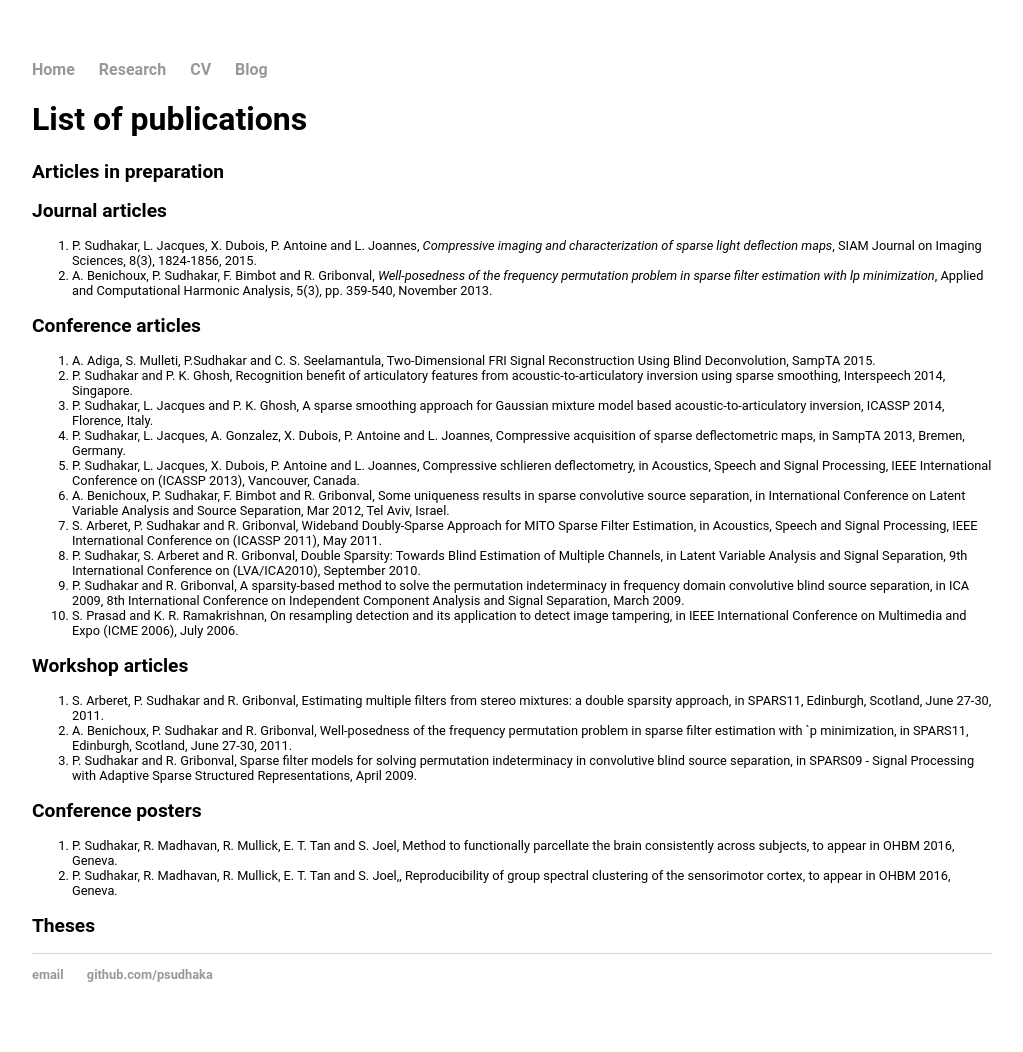
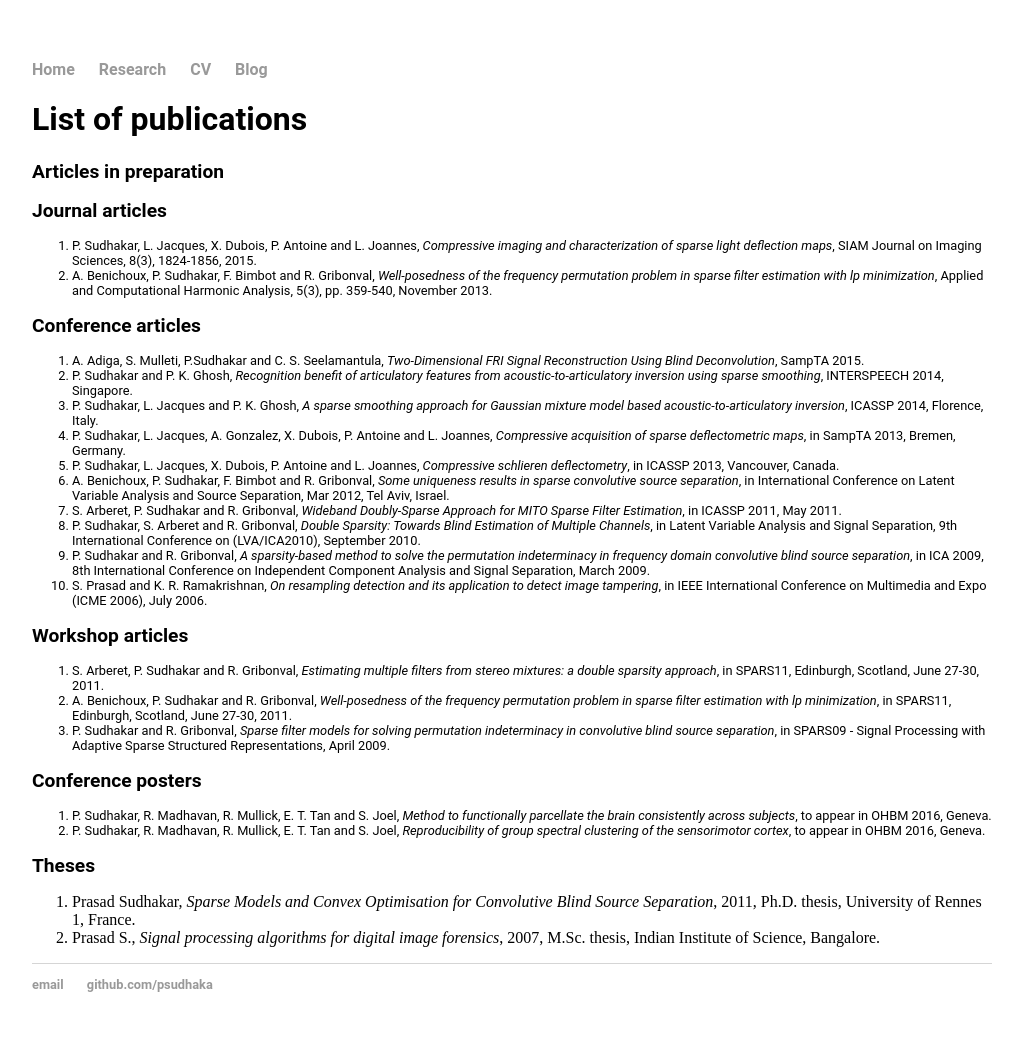
Before and after one commit to psudhaka/psudhaka.github.io, a Jekyll site: the page built from research.html, in a window 1280 px wide. Shown: the whole page, without its empty margins (128-1151 px from the left). Built offline with Jekyll 4.4.1, drawn with Linux system fonts in a browser that asks for light colours.

Commit message:
Update research.html
Added theses

```diff
--- a/research.html
+++ b/research.html
@@ -20,47 +20,51 @@ title: Prasad Sudhakar
 
 	<ol class="a">
 
-<li>A. Adiga, S. Mulleti, P.Sudhakar and C. S. Seelamantula, Two-Dimensional FRI Signal Reconstruction Using Blind Deconvolution, SampTA 2015.</li>
-<li> P. Sudhakar and P. K. Ghosh, Recognition benefit of articulatory features from acoustic-to-articulatory inversion using sparse smoothing, Interspeech 2014, Singapore.</li>
-<li> P. Sudhakar, L. Jacques and P. K. Ghosh, A sparse smoothing approach for Gaussian mixture
-model based acoustic-to-articulatory inversion, ICASSP 2014, Florence, Italy.</li>
-<li> P. Sudhakar, L. Jacques, A. Gonzalez, X. Dubois, P. Antoine and L. Joannes, Compressive
-acquisition of sparse deflectometric maps, in SampTA 2013, Bremen, Germany.</li>
-<li> P. Sudhakar, L. Jacques, X. Dubois, P. Antoine and L. Joannes, Compressive schlieren deflectometry, in Acoustics, Speech and Signal Processing, IEEE International Conference on (ICASSP
-2013), Vancouver, Canada.</li>
-<li> A. Benichoux, P. Sudhakar, F. Bimbot and R. Gribonval, Some uniqueness results in sparse
-convolutive source separation, in International Conference on Latent Variable Analysis and Source
+<li>A. Adiga, S. Mulleti, P.Sudhakar and C. S. Seelamantula, <i>Two-Dimensional FRI Signal Reconstruction Using Blind Deconvolution</i>, SampTA 2015.</li>
+<li> P. Sudhakar and P. K. Ghosh, <i>Recognition benefit of articulatory features from acoustic-to-articulatory inversion using sparse smoothing</i>, INTERSPEECH 2014, Singapore.</li>
+<li> P. Sudhakar, L. Jacques and P. K. Ghosh, <i>A sparse smoothing approach for Gaussian mixture
+model based acoustic-to-articulatory inversion</i>, ICASSP 2014, Florence, Italy.</li>
+<li> P. Sudhakar, L. Jacques, A. Gonzalez, X. Dubois, P. Antoine and L. Joannes, <i>Compressive
+acquisition of sparse deflectometric maps</i>, in SampTA 2013, Bremen, Germany.</li>
+<li> P. Sudhakar, L. Jacques, X. Dubois, P. Antoine and L. Joannes, <i>Compressive schlieren deflectometry</i>, in ICASSP
+2013, Vancouver, Canada.</li>
+<li> A. Benichoux, P. Sudhakar, F. Bimbot and R. Gribonval, <i>Some uniqueness results in sparse
+convolutive source separation</i>, in International Conference on Latent Variable Analysis and Source
 Separation, Mar 2012, Tel Aviv, Israel.</li>
-<li> S. Arberet, P. Sudhakar and R. Gribonval, Wideband Doubly-Sparse Approach for MITO Sparse
-Filter Estimation, in Acoustics, Speech and Signal Processing, IEEE International Conference on
-(ICASSP 2011), May 2011.</li>
-<li> P. Sudhakar, S. Arberet and R. Gribonval, Double Sparsity: Towards Blind Estimation of Multiple Channels, in Latent Variable Analysis and Signal Separation, 9th International Conference on
+<li> S. Arberet, P. Sudhakar and R. Gribonval, <i>Wideband Doubly-Sparse Approach for MITO Sparse
+Filter Estimation</i>, in ICASSP 2011, May 2011.</li>
+<li> P. Sudhakar, S. Arberet and R. Gribonval, <i>Double Sparsity: Towards Blind Estimation of Multiple Channels</i>, in Latent Variable Analysis and Signal Separation, 9th International Conference on
 (LVA/ICA2010), September 2010.</li>
-<li> P. Sudhakar and R. Gribonval, A sparsity-based method to solve the permutation indeterminacy
-in frequency domain convolutive blind source separation, in ICA 2009, 8th International Conference
+<li> P. Sudhakar and R. Gribonval, <i>A sparsity-based method to solve the permutation indeterminacy
+in frequency domain convolutive blind source separation</i>, in ICA 2009, 8th International Conference
 on Independent Component Analysis and Signal Separation, March 2009.</li>
-<li> S. Prasad and K. R. Ramakrishnan, On resampling detection and its application to detect image
-tampering, in IEEE International Conference on Multimedia and Expo (ICME 2006), July 2006.</li>
+<li> S. Prasad and K. R. Ramakrishnan, <i>On resampling detection and its application to detect image
+tampering</i>, in IEEE International Conference on Multimedia and Expo (ICME 2006), July 2006.</li>
 	</ol>
 
 	<h2>Workshop articles</h2>
 
 	<ol class="a">
-		<li>S. Arberet, P. Sudhakar and R. Gribonval, Estimating multiple filters from stereo mixtures: a
-double sparsity approach, in SPARS11, Edinburgh, Scotland, June 27-30, 2011.</li>
-<li> A. Benichoux, P. Sudhakar and R. Gribonval, Well-posedness of the frequency permutation
-problem in sparse filter estimation with `p minimization, in SPARS11, Edinburgh, Scotland, June
+		<li>S. Arberet, P. Sudhakar and R. Gribonval, <i>Estimating multiple filters from stereo mixtures: a
+double sparsity approach</i>, in SPARS11, Edinburgh, Scotland, June 27-30, 2011.</li>
+<li> A. Benichoux, P. Sudhakar and R. Gribonval, <i>Well-posedness of the frequency permutation
+problem in sparse filter estimation with lp minimization</i>, in SPARS11, Edinburgh, Scotland, June
 27-30, 2011.</li>
-<li>P. Sudhakar and R. Gribonval, Sparse filter models for solving permutation indeterminacy in convolutive blind source separation, in SPARS09 - Signal Processing with Adaptive Sparse Structured
+<li>P. Sudhakar and R. Gribonval, <i>Sparse filter models for solving permutation indeterminacy in convolutive blind source separation</i>, in SPARS09 - Signal Processing with Adaptive Sparse Structured
 Representations, April 2009.</li>
 	</ol>
 
 	<h2>Conference posters</h2>
 	<ol class="a">
-		<li>P. Sudhakar, R. Madhavan, R. Mullick, E. T. Tan and S. Joel, Method to functionally parcellate
-the brain consistently across subjects, to appear in OHBM 2016, Geneva.</li>
-<li> P. Sudhakar, R. Madhavan, R. Mullick, E. T. Tan and S. Joel,, Reproducibility of group spectral
-clustering of the sensorimotor cortex, to appear in OHBM 2016, Geneva.</li>
+		<li>P. Sudhakar, R. Madhavan, R. Mullick, E. T. Tan and S. Joel, <i>Method to functionally parcellate
+the brain consistently across subjects</i>, to appear in OHBM 2016, Geneva.</li>
+<li> P. Sudhakar, R. Madhavan, R. Mullick, E. T. Tan and S. Joel, <i>Reproducibility of group spectral
+clustering of the sensorimotor cortex</i>, to appear in OHBM 2016, Geneva.</li>
 	</ol>
 	<h2>Theses</h2>
+
+	<ol>
+		<li>Prasad Sudhakar, <i>Sparse Models and Convex Optimisation for Convolutive Blind Source Separation</i>, 2011, Ph.D. thesis, University of Rennes 1, France.</li>
+<li>Prasad S., <i>Signal processing algorithms for digital image forensics</i>, 2007, M.Sc. thesis, Indian Institute of Science, Bangalore.</li>
+	</ol>
 </div><!-- /.blurb -->
```
